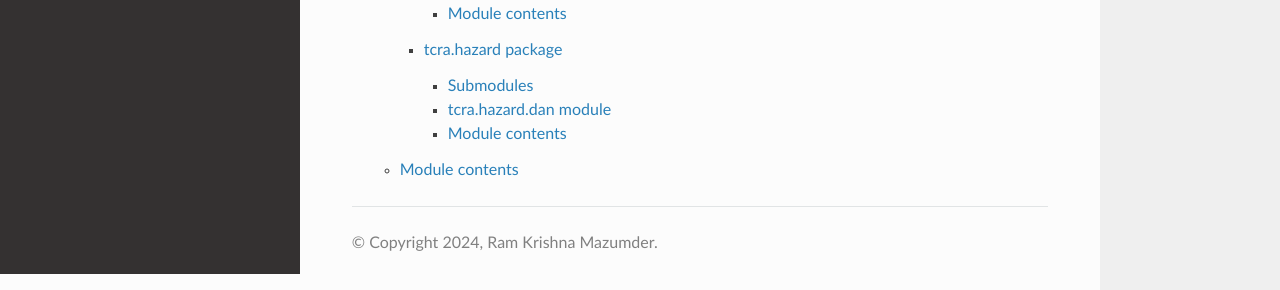
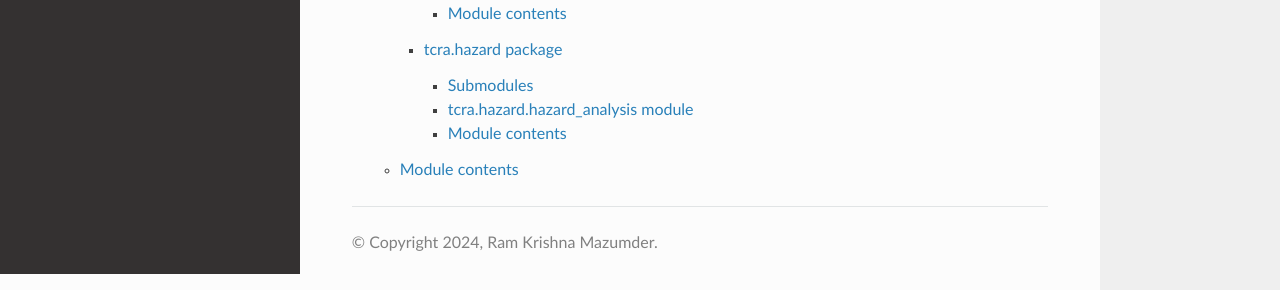
Before and after one commit to rxm562/TCRA, a Sphinx documentation site: the page built from docs/source/apidocs/modules.rst, in a window 1280 px wide. Shown: the part 626-916 px from the top of the page. Built offline with Sphinx 7.4.7 and the Read the Docs theme 2.0.0, drawn with Linux system fonts in a browser that asks for light colours.

Commit message:
Update tcra.hazard.rst

```diff
--- a/docs/source/apidocs/tcra.hazard.rst
+++ b/docs/source/apidocs/tcra.hazard.rst
@@ -4,10 +4,10 @@ tcra.hazard package
 Submodules
 ----------
 
-tcra.hazard.dan module
+tcra.hazard.hazard_analysis module
 ----------------------------------
 
-.. automodule:: tcra.analysis.dan
+.. automodule:: tcra.hazard.hazard_analysis
     :members:
     :undoc-members:
     :show-inheritance:
@@ -16,7 +16,7 @@ tcra.hazard.dan module
 Module contents
 ---------------
 
-.. automodule:: tcra.analysis
+.. automodule:: tcra.hazard
     :members:
     :undoc-members:
     :show-inheritance:
```
